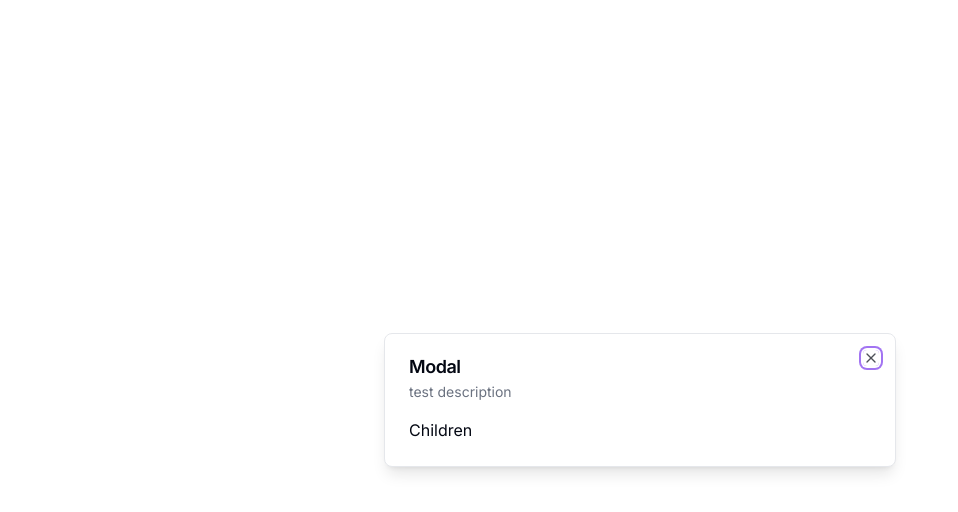
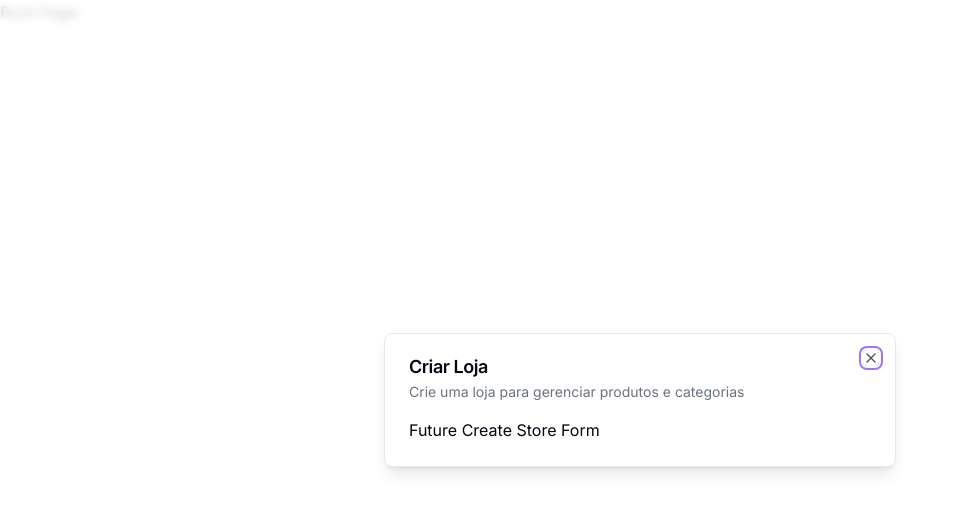
Before and after one commit to JoaoManoelDev/omni-store, a Next.js app in the folder omni-store-admin/: page / in a window 1280 px wide. Shown: the top 512 px of the page, without its empty margins (0-958 px from the left). Built offline with nearby package versions, Linux system fonts and the light colour scheme.

Commit message:
feat: create store model

```diff
--- a/omni-store-admin/src/app/(root)/page.tsx
+++ b/omni-store-admin/src/app/(root)/page.tsx
@@ -1,13 +1,22 @@
 "use client"
 
-import { Modal } from "@/components/ui/modal"
+import { useEffect } from "react"
+
+import { storeModalStore } from "@/stores/store-modal-store"
 
 export default function SetupPage() {
+  const onOpen = storeModalStore((state) => state.onOpen)
+  const isOpen = storeModalStore((state) => state.isOpen)
+
+  useEffect(() => {
+    if (!isOpen) {
+      onOpen()
+    }
+  }, [isOpen, onOpen])
+
   return (
     <div>
-      <Modal title="Modal" description="test description" isOpen onClose={() => {}}>
-        Children
-      </Modal>
+      Root Page
     </div>
   )
 }
--- a/omni-store-admin/src/app/layout.tsx
+++ b/omni-store-admin/src/app/layout.tsx
@@ -2,6 +2,9 @@ import type { Metadata } from "next"
 import { Inter } from "next/font/google"
 import { ClerkProvider } from "@clerk/nextjs"
 import { ptBR } from "@clerk/localizations"
+
+import { ModalProvider } from "@/providers/modal-provider"
+
 import "../styles/globals.css"
 
 const inter = Inter({ subsets: ["latin"] })
@@ -19,7 +22,10 @@ export default function RootLayout({
   return (
     <ClerkProvider localization={ptBR}>
       <html lang="pt-br">
-        <body className={inter.className}>{children}</body>
+        <body className={inter.className}>
+          <ModalProvider />
+          {children}
+        </body>
       </html>
     </ClerkProvider>
   )
--- /dev/null
+++ b/omni-store-admin/src/components/modals/store-modal.tsx
@@ -0,0 +1,19 @@
+"use client"
+
+import { Modal } from "@/components/ui/modal"
+import { storeModalStore } from "@/stores/store-modal-store"
+
+export const StoreModal = () => {
+  const storeModal = storeModalStore()
+
+  return (
+    <Modal
+      title="Criar Loja"
+      description="Crie uma loja para gerenciar produtos e categorias"
+      isOpen={storeModal.isOpen}
+      onClose={storeModal.onClose}
+    >
+      Future Create Store Form
+    </Modal>
+  )
+}
--- a/omni-store-admin/src/components/ui/modal.tsx
+++ b/omni-store-admin/src/components/ui/modal.tsx
@@ -26,6 +26,7 @@ export const Modal: React.FC<ModalProps> = ({
   const onChange = (open: boolean) => {
     if (!open) onClose()
   }
+
   return (
     <Dialog open={isOpen} onOpenChange={onChange}>
       <DialogContent>
--- /dev/null
+++ b/omni-store-admin/src/hooks/use-mounted.ts
@@ -0,0 +1,13 @@
+import { useEffect, useState } from "react"
+
+export function useMounted() {
+  const [mounted, setMounted] = useState(false)
+
+  useEffect(() => {
+    setMounted(true)
+
+    return () => setMounted(false)
+  }, [])
+
+  return { mounted }
+}
--- /dev/null
+++ b/omni-store-admin/src/providers/modal-provider.tsx
@@ -0,0 +1,16 @@
+"use client"
+
+import { StoreModal } from "@/components/modals/store-modal"
+import { useMounted } from "@/hooks/use-mounted"
+
+export const ModalProvider = () => {
+  const { mounted } = useMounted()
+
+  if (!mounted) return null
+
+  return (
+    <>
+      <StoreModal />
+    </>
+  )
+}
```
